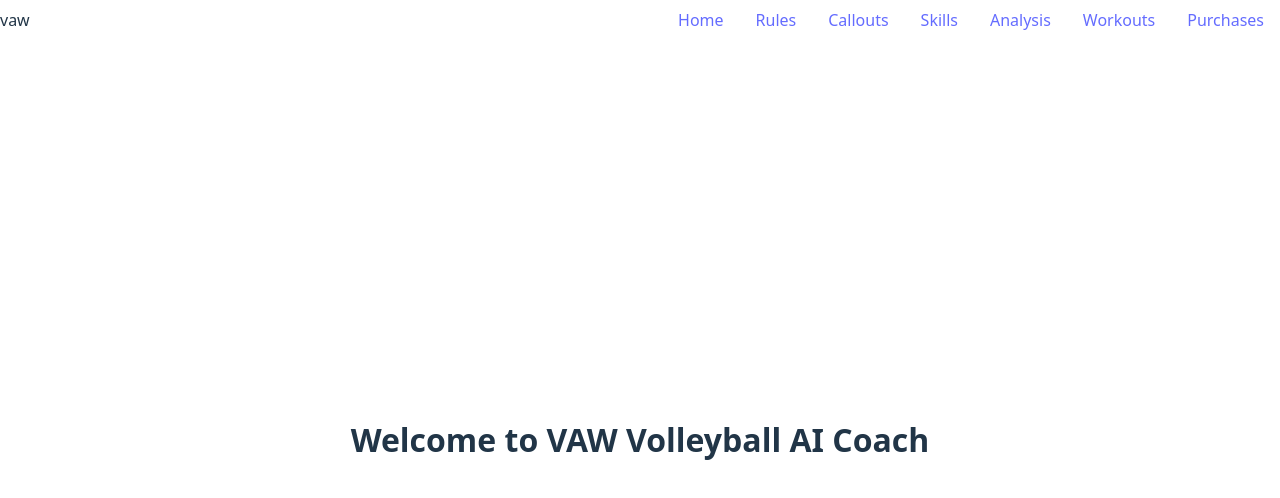
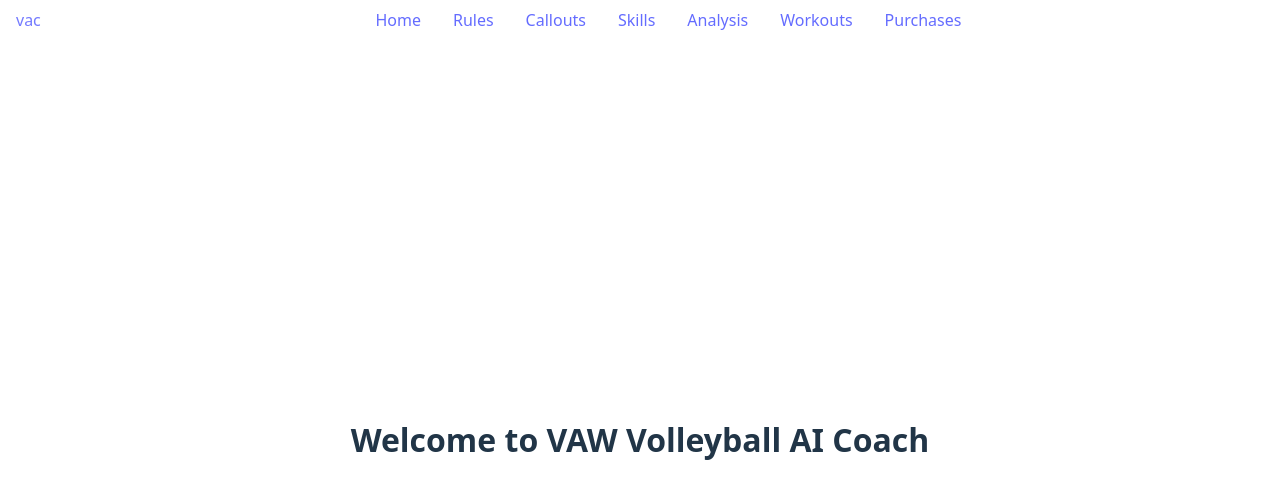
Before and after one commit to blueweriy/volleyball-ai-website, a React (Vite) app: page / in a window 1280 px wide. Shown: the top 498 px of the page. Built offline with nearby package versions, Linux system fonts and the light colour scheme.

Commit message:
Update App.jsx

```diff
--- a/src/App.jsx
+++ b/src/App.jsx
@@ -1,23 +1,29 @@
-// this is your Layout component
+// src/App.jsx (Layout)
 import React from 'react';
 import { Outlet, Link } from 'react-router-dom';
 
 export default function Layout() {
   return (
     <div className="flex flex-col min-h-screen bg-gray-50 text-gray-900 font-sans">
-      {/* Header */}
+      {/* Header styled like Apple */}
       <header className="bg-white shadow">
-        <div className="max-w-6xl mx-auto flex items-center justify-between py-4 px-6">
-          <div className="text-2xl font-bold">vaw</div>
-          <nav className="flex space-x-6 text-sm font-medium">
-            <Link to="/">Home</Link>
-            <Link to="/rules">Rules</Link>
-            <Link to="/callouts">Callouts</Link>
-            <Link to="/skills">Skills</Link>
-            <Link to="/analysis">Analysis</Link>
-            <Link to="/workouts">Workouts</Link>
-            <Link to="/purchases">Purchases</Link>
+        <div className="max-w-7xl mx-auto flex items-center justify-between py-4 px-6">
+          {/* Logo clickable to home */}
+          <Link to="/" className="text-2xl font-bold hover:opacity-75">vac</Link>
+
+          {/* Centered navigation links */}
+          <nav className="flex space-x-8 text-sm font-medium">
+            <Link to="/" className="hover:text-gray-800">Home</Link>
+            <Link to="/rules" className="hover:text-gray-800">Rules</Link>
+            <Link to="/callouts" className="hover:text-gray-800">Callouts</Link>
+            <Link to="/skills" className="hover:text-gray-800">Skills</Link>
+            <Link to="/analysis" className="hover:text-gray-800">Analysis</Link>
+            <Link to="/workouts" className="hover:text-gray-800">Workouts</Link>
+            <Link to="/purchases" className="hover:text-gray-800">Purchases</Link>
           </nav>
+
+          {/* Optional placeholder for icons to the right */}
+          <div className="w-6" />
         </div>
       </header>
 
```
